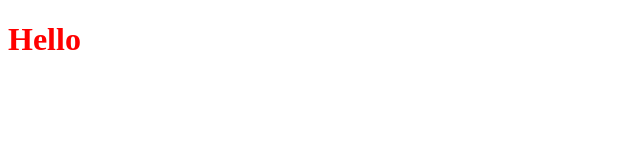
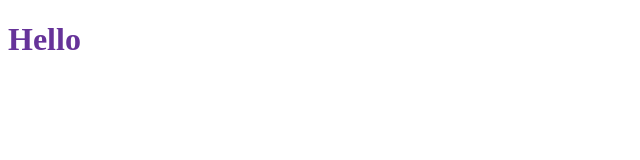
Before and after one commit to star-creator/travel-site, a plain HTML site: page index.html in a window 1280 px wide. Shown: the whole page, without its empty margins (0-640 px from the left). Drawn offline with Linux system fonts and the light colour scheme.

Commit message:
push from command prompt

```diff
--- a/main.css
+++ b/main.css
@@ -1,3 +1,3 @@
 h1 {
-    color: red;
+    color: rebeccapurple;
 }
```
